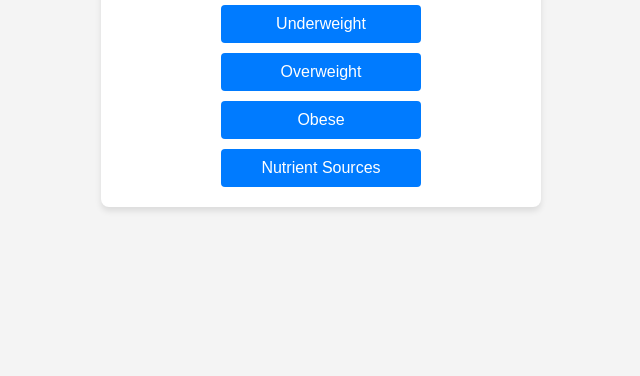
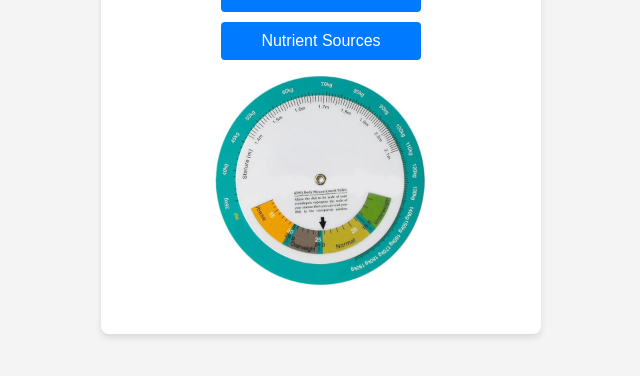
Before and after one commit to Haard-Thakkar/SchoolProject, a plain HTML site: page index.html in a window 1280 px wide. Shown: the part 336-712 px from the top of the page, without its empty margins (319-959 px from the left). Drawn offline with Linux system fonts and the light colour scheme.

Commit message:
Update index.html

```diff
--- a/index.html
+++ b/index.html
@@ -16,6 +16,7 @@
             <button onclick="window.location.href='viewer.html?file=file3.txt'">Obese</button>
             <button onclick="window.location.href='viewer.html?file=file4.txt'">Nutrient Sources</button>
         </div>
+        <img src="bmiwheel.jpg" height="250px" width="250px">
     </div>
 </body>
 </html>
```
